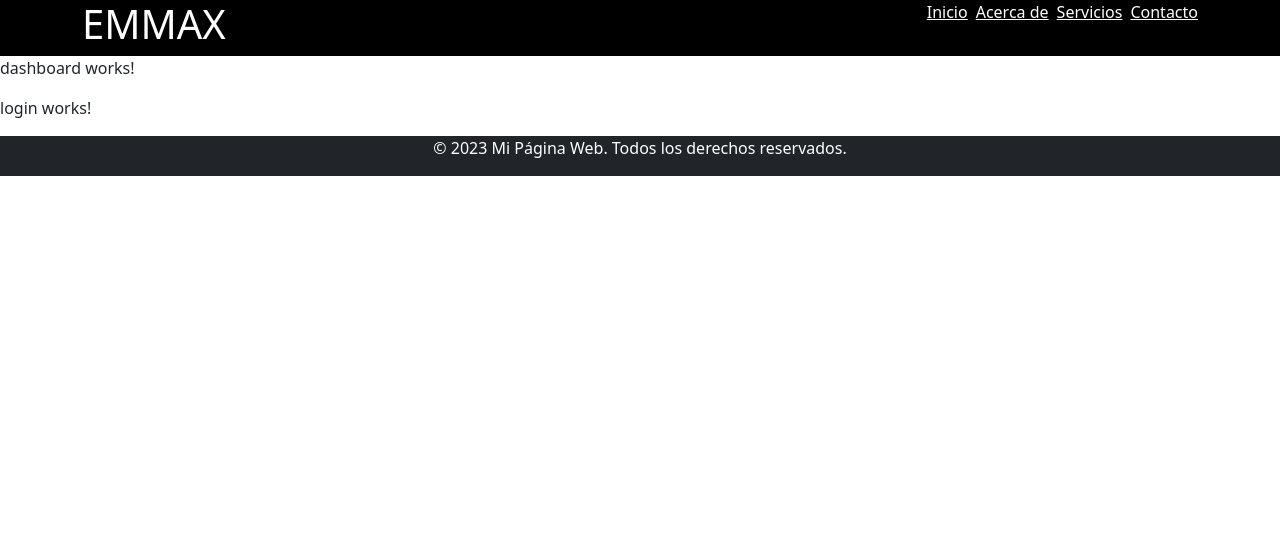
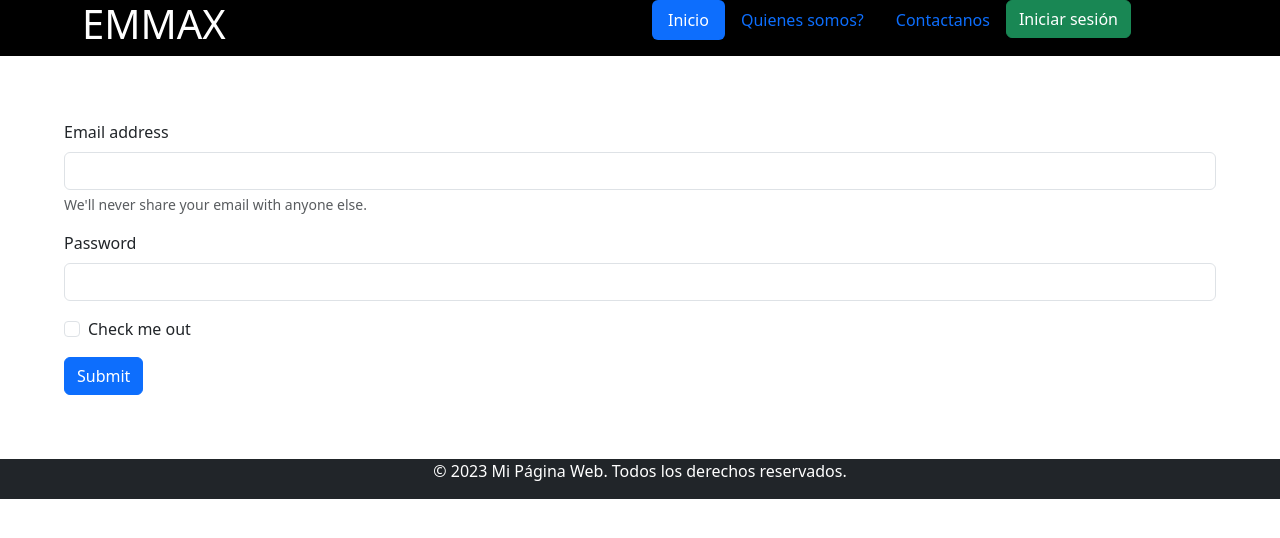
Before and after one commit to Rayfel2/EMMAX, an Angular app in the folder FrontEnd/App/: page /iniciar-sesion in a window 1280 px wide. Before the commit this address led to /. Shown: the top 538 px of the page. Built offline with nearby package versions, Linux system fonts and the light colour scheme.

Commit message:
Configurando nav basico
Nav y las conexiones entre componentes

```diff
--- a/FrontEnd/App/src/app/app-routing.module.ts
+++ b/FrontEnd/App/src/app/app-routing.module.ts
@@ -1,7 +1,13 @@
 import { NgModule } from '@angular/core';
 import { RouterModule, Routes } from '@angular/router';
+import { DashboardComponent } from './pages/dashboard/dashboard.component';
+import { LoginComponent } from './auth/login/login.component';
 
-const routes: Routes = [];
+const routes: Routes = [
+  {path:'', redirectTo: '/inicio', pathMatch:'full'},
+  {path:'inicio',component:DashboardComponent},
+  {path:'iniciar-sesion', component:LoginComponent}
+];
 
 @NgModule({
   imports: [RouterModule.forRoot(routes)],
--- a/FrontEnd/App/src/app/app.component.html
+++ b/FrontEnd/App/src/app/app.component.html
@@ -1,4 +1,4 @@
 <app-header></app-header>
-<app-dashboard></app-dashboard>
-<app-login></app-login>
+<router-outlet></router-outlet>
+<!--<app-dashboard></app-dashboard>-->
 <app-footer></app-footer>
--- a/FrontEnd/App/src/app/app.module.ts
+++ b/FrontEnd/App/src/app/app.module.ts
@@ -7,6 +7,7 @@ import { HeaderComponent } from './shared/header/header.component';
 import { FooterComponent } from './shared/footer/footer.component';
 import { DashboardComponent } from './pages/dashboard/dashboard.component';
 import { LoginComponent } from './auth/login/login.component';
+import { NavComponent } from './shared/nav/nav.component';
 
 @NgModule({
   declarations: [
@@ -14,7 +15,8 @@ import { LoginComponent } from './auth/login/login.component';
     HeaderComponent,
     FooterComponent,
     DashboardComponent,
-    LoginComponent
+    LoginComponent,
+    NavComponent
   ],
   imports: [
     BrowserModule,
--- a/FrontEnd/App/src/app/auth/login/login.component.css
+++ b/FrontEnd/App/src/app/auth/login/login.component.css
@@ -0,0 +1,3 @@
+form{
+    margin:5%;
+}
--- a/FrontEnd/App/src/app/auth/login/login.component.html
+++ b/FrontEnd/App/src/app/auth/login/login.component.html
@@ -1 +1,16 @@
-<p>login works!</p>
+<form>
+    <div class="mb-3">
+      <label for="exampleInputEmail1" class="form-label">Email address</label>
+      <input type="email" class="form-control" id="exampleInputEmail1" aria-describedby="emailHelp">
+      <div id="emailHelp" class="form-text">We'll never share your email with anyone else.</div>
+    </div>
+    <div class="mb-3">
+      <label for="exampleInputPassword1" class="form-label">Password</label>
+      <input type="password" class="form-control" id="exampleInputPassword1">
+    </div>
+    <div class="mb-3 form-check">
+      <input type="checkbox" class="form-check-input" id="exampleCheck1">
+      <label class="form-check-label" for="exampleCheck1">Check me out</label>
+    </div>
+    <button type="submit" class="btn btn-primary">Submit</button>
+  </form>
--- a/FrontEnd/App/src/app/shared/header/header.component.html
+++ b/FrontEnd/App/src/app/shared/header/header.component.html
@@ -5,14 +5,7 @@
                 <h1>EMMAX</h1>
             </div>
             <div class="col-md-6 text-end">
-                <nav>
-                    <ul class="list-unstyled list-inline">
-                        <li class="list-inline-item"><a href="#" class="text-white">Inicio</a></li>
-                        <li class="list-inline-item"><a href="#" class="text-white">Acerca de</a></li>
-                        <li class="list-inline-item"><a href="#" class="text-white">Servicios</a></li>
-                        <li class="list-inline-item"><a href="#" class="text-white">Contacto</a></li>
-                    </ul>
-                </nav>
+                <app-nav></app-nav>
             </div>
         </div>
     </div>
--- /dev/null
+++ b/FrontEnd/App/src/app/shared/nav/nav.component.html
@@ -0,0 +1,22 @@
+<nav bg-black text-white> <!--No funciona estos styles-->
+<ul class="nav nav-pills">
+    <li class="nav-item">
+      <a class="nav-link active" aria-current="page" routerLink="/inicio">Inicio</a>
+    </li>
+    <li class="nav-item">
+      <a class="nav-link" href="#">Quienes somos? </a>
+    </li>
+    <li class="nav-item">
+      <a class="nav-link" href="#">Contactanos</a>
+    </li>
+    <li *ngIf="!userLoginOn" class="nav-item">
+        <button type="button" class="btn btn-success " routerLink="/iniciar-sesion">Iniciar sesión</button>
+
+    </li>
+
+    <li *ngIf="userLoginOn" class="nav-item">
+        <button type="button" class="btn btn-danger"  routerLink="/inicio">Cerrar sesión</button>
+    <!--  <a class="nav-link disabled" aria-disabled="true">Iniciar seccion</a> -->
+    </li>
+  </ul>
+</nav>
--- /dev/null
+++ b/FrontEnd/App/src/app/shared/nav/nav.component.ts
@@ -0,0 +1,10 @@
+import { Component } from '@angular/core';
+
+@Component({
+  selector: 'app-nav',
+  templateUrl: './nav.component.html',
+  styleUrls: ['./nav.component.css']
+})
+export class NavComponent {
+ userLoginOn: boolean=false;
+}
```
Also changed, not shown: FrontEnd/App/src/app/shared/nav/nav.component.css (added), 1 other file (tests, documents, lock files or other folders).
